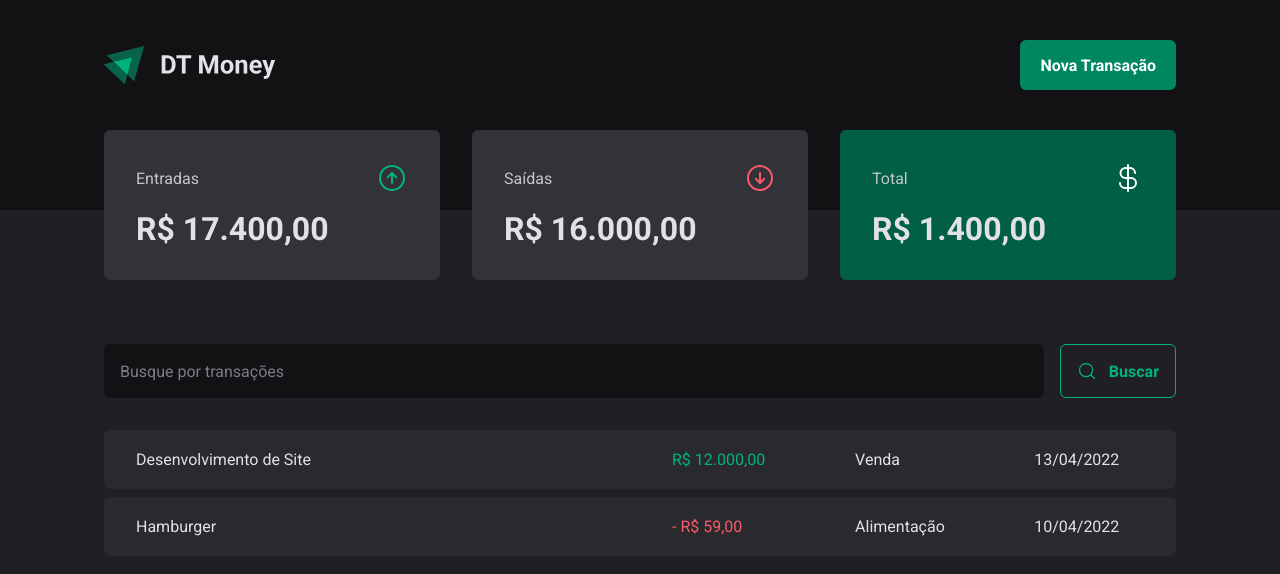
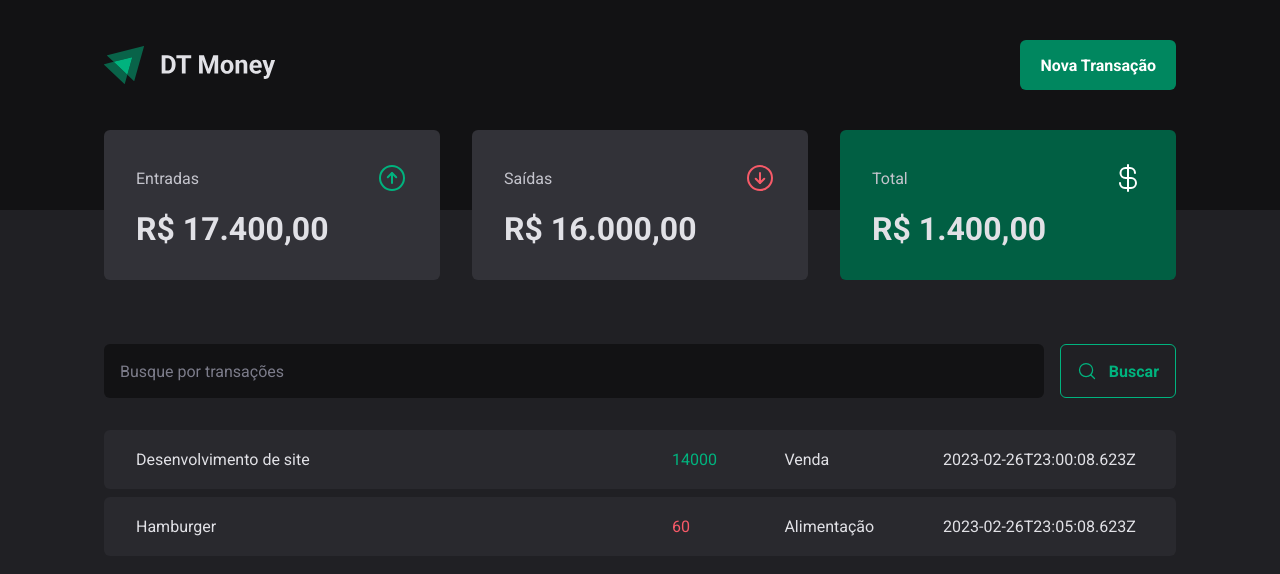
Before and after one commit to edgardfn/dt-money, a React (Vite) app: page / in a window 1280 px wide. Shown: the top 574 px of the page. Built offline with nearby package versions, Linux system fonts and the light colour scheme; data requests are answered from the project's data file.

Commit message:
criado um contexto para as transacoes.

```diff
--- a/package.json
+++ b/package.json
@@ -5,6 +5,7 @@
   "type": "module",
   "scripts": {
     "dev": "vite",
+    "dev:server": "json-server server.json -w -d 500",
     "build": "tsc && vite build",
     "preview": "vite preview"
   },
@@ -23,6 +24,7 @@
     "@types/styled-components": "^5.1.26",
     "@vitejs/plugin-react": "^3.1.0",
     "eslint": "^8.34.0",
+    "json-server": "^0.17.2",
     "typescript": "^4.9.3",
     "vite": "^4.1.0"
   }
--- /dev/null
+++ b/server.json
@@ -0,0 +1,20 @@
+{
+    "transactions":[
+        {
+            "id": 1,
+            "description": "Desenvolvimento de site",
+            "type": "income",
+            "category": "Venda",
+            "price": 14000,
+            "createAt": "2023-02-26T23:00:08.623Z"
+        },
+        {
+            "id": 2,
+            "description": "Hamburger",
+            "type": "outcome",
+            "category": "Alimentação",
+            "price": 60,
+            "createAt": "2023-02-26T23:05:08.623Z"
+        }
+    ]
+}
--- a/src/App.tsx
+++ b/src/App.tsx
@@ -1,4 +1,5 @@
 import { ThemeProvider } from 'styled-components'
+import { TransactionProvider } from './contexts/TransactionsContext'
 import { Transactions } from './pages/Transactions'
 import { GlobalStyle } from './styles/global'
 import { defaultTheme } from './themes/default'
@@ -7,7 +8,10 @@
   return (
     <ThemeProvider theme={defaultTheme}>
       <GlobalStyle />
-      <Transactions />
+
+      <TransactionProvider>
+        <Transactions />
+      </TransactionProvider>
     </ThemeProvider>
   )
 }
--- a/src/components/Summary/index.tsx
+++ b/src/components/Summary/index.tsx
@@ -1,7 +1,11 @@
 import { ArrowCircleUp, ArrowCircleDown, CurrencyDollar } from 'phosphor-react'
+import { useContext } from 'react'
+import { TransactionsContext } from '../../contexts/TransactionsContext'
 import { SummaryCard, SummaryContainer } from './styles'
 
 export function Summary() {
+  const { transactions } = useContext(TransactionsContext)
+
   return (
     <SummaryContainer>
       <SummaryCard>
--- /dev/null
+++ b/src/contexts/TransactionsContext.tsx
@@ -0,0 +1,41 @@
+import { createContext, ReactNode, useEffect, useState } from 'react'
+
+interface Transaction {
+  id: number
+  description: string
+  type: 'income' | 'outcome'
+  price: number
+  category: string
+  createAt: string
+}
+
+interface TransactionContextType {
+  transactions: Transaction[]
+}
+
+interface TransactionProviderProps {
+  children: ReactNode
+}
+
+export const TransactionsContext = createContext({} as TransactionContextType)
+
+export function TransactionProvider({ children }: TransactionProviderProps) {
+  const [transactions, setTransactions] = useState<Transaction[]>([])
+
+  async function loadTransactions() {
+    const response = await fetch('http://localhost:3000/transactions')
+    const data = await response.json()
+
+    setTransactions(data)
+  }
+
+  useEffect(() => {
+    loadTransactions()
+  }, [])
+
+  return (
+    <TransactionsContext.Provider value={{ transactions }}>
+      {children}
+    </TransactionsContext.Provider>
+  )
+}
--- a/src/pages/Transactions/index.tsx
+++ b/src/pages/Transactions/index.tsx
@@ -1,5 +1,7 @@
+import { useContext } from 'react'
 import { Header } from '../../components/Header'
 import { Summary } from '../../components/Summary'
+import { TransactionsContext } from '../../contexts/TransactionsContext'
 import { SearchForm } from './components/SearchForm'
 import {
   PriceHighlight,
@@ -8,6 +10,8 @@
 } from './styles'
 
 export function Transactions() {
+  const { transactions } = useContext(TransactionsContext)
+
   return (
     <div>
       <Header />
@@ -17,23 +21,20 @@
         <SearchForm />
         <TransactionsTable>
           <tbody>
-            <tr>
-              <td width="50%">Desenvolvimento de Site</td>
-              <td>
-                <PriceHighlight variant="income">R$ 12.000,00</PriceHighlight>
-              </td>
-              <td>Venda</td>
-              <td>13/04/2022</td>
-            </tr>
-
-            <tr>
-              <td width="50%">Hamburger</td>
-              <td>
-                <PriceHighlight variant="outcome">- R$ 59,00</PriceHighlight>
-              </td>
-              <td>Alimentação</td>
-              <td>10/04/2022</td>
-            </tr>
+            {transactions.map((transaction) => {
+              return (
+                <tr key={transaction.id}>
+                  <td width="50%">{transaction.description}</td>
+                  <td>
+                    <PriceHighlight variant={transaction.type}>
+                      {transaction.price}
+                    </PriceHighlight>
+                  </td>
+                  <td>{transaction.category}</td>
+                  <td>{transaction.createAt}</td>
+                </tr>
+              )
+            })}
           </tbody>
         </TransactionsTable>
       </TransactionsContainer>
```
Also changed, not shown: 1 other file (tests, documents, lock files or other folders).
